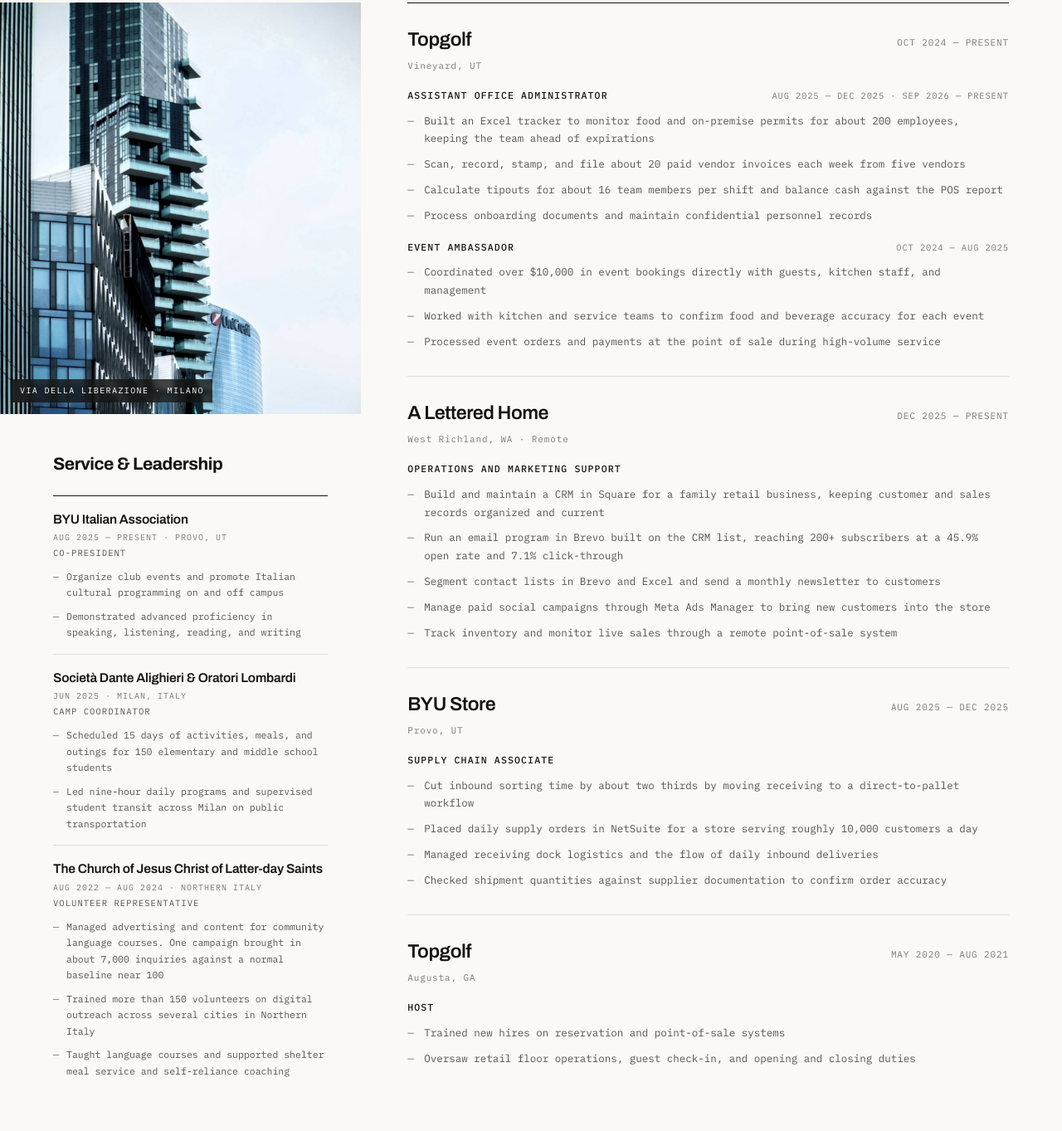
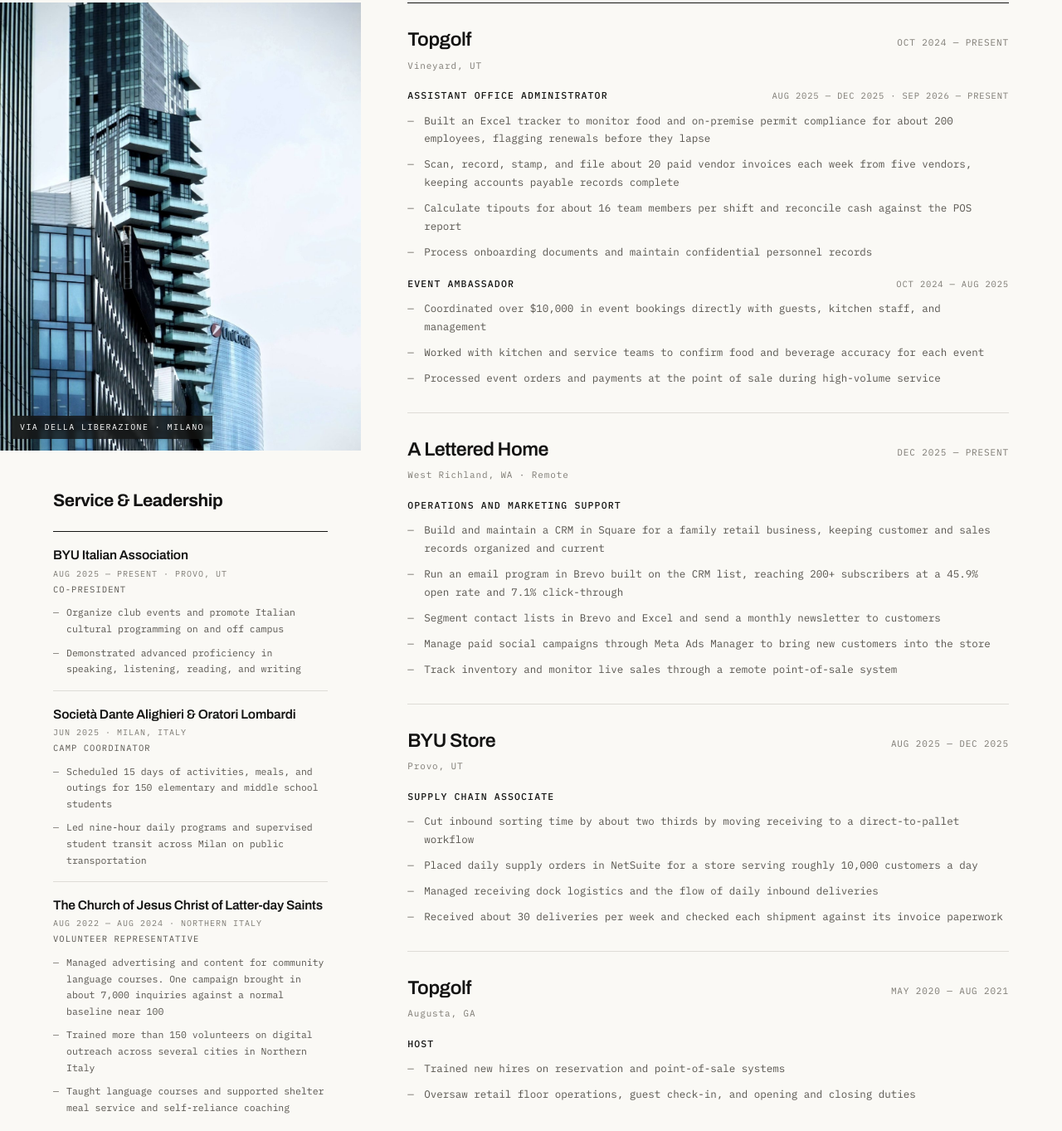
Before and after one commit to jackson-d-puzey/Resume, a plain HTML site: page index.html in a window 1280 px wide. Shown: the part 908-2271 px from the top of the page at 83% size. Drawn offline with Linux system fonts and the light colour scheme.

Commit message:
Sharpen experience wording; no design changes
Same bullets, more precise verbs where the work already matched the
language these postings screen for: permit compliance and renewals,
accounts payable records, reconcile rather than balance. Added the
~30 deliveries a week figure at BYU Store and R to the technical line.

Co-Authored-By: Claude Opus 5 <noreply@anthropic.com>
Claude-Session: https://claude.ai/code/session_01JUo18PZ41E5etYGkczG9Rx

```diff
--- a/index.html
+++ b/index.html
@@ -100,9 +100,9 @@
             <span class="role__dates">AUG 2025 — DEC 2025 · SEP 2026 — PRESENT</span>
           </div>
           <ul class="pts">
-            <li data-en="Built an Excel tracker to monitor food and on-premise permits for about 200 employees, keeping the team ahead of expirations" data-it="Creato un tracker Excel per monitorare i permessi alimentari e di somministrazione di circa 200 dipendenti, anticipando le scadenze">Built an Excel tracker to monitor food and on-premise permits for about 200 employees, keeping the team ahead of expirations</li>
-            <li data-en="Scan, record, stamp, and file about 20 paid vendor invoices each week from five vendors" data-it="Scansiono, registro, timbro e archivio circa 20 fatture fornitori pagate a settimana da cinque fornitori">Scan, record, stamp, and file about 20 paid vendor invoices each week from five vendors</li>
-            <li data-en="Calculate tipouts for about 16 team members per shift and balance cash against the POS report" data-it="Calcolo le mance per circa 16 membri del team per turno e riconcilio la cassa con il report POS">Calculate tipouts for about 16 team members per shift and balance cash against the POS report</li>
+            <li data-en="Built an Excel tracker to monitor food and on-premise permit compliance for about 200 employees, flagging renewals before they lapse" data-it="Creato un tracker Excel per monitorare la conformità dei permessi alimentari e di somministrazione di circa 200 dipendenti, segnalando i rinnovi prima della scadenza">Built an Excel tracker to monitor food and on-premise permit compliance for about 200 employees, flagging renewals before they lapse</li>
+            <li data-en="Scan, record, stamp, and file about 20 paid vendor invoices each week from five vendors, keeping accounts payable records complete" data-it="Scansiono, registro, timbro e archivio circa 20 fatture fornitori pagate a settimana da cinque fornitori, mantenendo completi i registri della contabilità fornitori">Scan, record, stamp, and file about 20 paid vendor invoices each week from five vendors, keeping accounts payable records complete</li>
+            <li data-en="Calculate tipouts for about 16 team members per shift and reconcile cash against the POS report" data-it="Calcolo le mance per circa 16 membri del team per turno e riconcilio la cassa con il report POS">Calculate tipouts for about 16 team members per shift and reconcile cash against the POS report</li>
             <li data-en="Process onboarding documents and maintain confidential personnel records" data-it="Gestisco i documenti di onboarding e mantengo i fascicoli riservati del personale">Process onboarding documents and maintain confidential personnel records</li>
           </ul>
         </div>
@@ -156,7 +156,7 @@
             <li data-en="Cut inbound sorting time by about two thirds by moving receiving to a direct-to-pallet workflow" data-it="Ridotto di circa due terzi i tempi di smistamento in entrata introducendo un flusso diretto su pallet">Cut inbound sorting time by about two thirds by moving receiving to a direct-to-pallet workflow</li>
             <li data-en="Placed daily supply orders in NetSuite for a store serving roughly 10,000 customers a day" data-it="Effettuato ordini giornalieri in NetSuite per un negozio con circa 10.000 clienti al giorno">Placed daily supply orders in NetSuite for a store serving roughly 10,000 customers a day</li>
             <li data-en="Managed receiving dock logistics and the flow of daily inbound deliveries" data-it="Gestito la logistica del dock di ricezione e il flusso delle consegne giornaliere">Managed receiving dock logistics and the flow of daily inbound deliveries</li>
-            <li data-en="Checked shipment quantities against supplier documentation to confirm order accuracy" data-it="Verificato le quantità spedite rispetto alla documentazione fornitori per confermare l&#39;accuratezza degli ordini">Checked shipment quantities against supplier documentation to confirm order accuracy</li>
+            <li data-en="Received about 30 deliveries per week and checked each shipment against its invoice paperwork" data-it="Ricevuto circa 30 consegne a settimana e verificato ogni spedizione rispetto ai documenti di fattura">Received about 30 deliveries per week and checked each shipment against its invoice paperwork</li>
           </ul>
         </div>
       </article>
@@ -316,7 +316,7 @@
 
         <p class="sub sub--sp" data-en="Technical" data-it="Competenze Tecniche">Technical</p>
         <ul class="pts" style="padding-top:14px">
-          <li data-en="Microsoft Excel (advanced formulas, pivot tables) · Tableau · SQL · VBA" data-it="Microsoft Excel (formule avanzate, tabelle pivot) · Tableau · SQL · VBA">Microsoft Excel (advanced formulas, pivot tables) · Tableau · SQL · VBA</li>
+          <li data-en="Microsoft Excel (advanced formulas, pivot tables) · Tableau · SQL · VBA · R" data-it="Microsoft Excel (formule avanzate, tabelle pivot) · Tableau · SQL · VBA · R">Microsoft Excel (advanced formulas, pivot tables) · Tableau · SQL · VBA · R</li>
           <li data-en="NetSuite · Square · Brevo · Meta Ads · CRM and point-of-sale systems" data-it="NetSuite · Square · Brevo · Meta Ads · sistemi CRM e POS">NetSuite · Square · Brevo · Meta Ads · CRM and point-of-sale systems</li>
           <li data-en="English (native) · Italian (professional working proficiency)" data-it="Inglese (madrelingua) · Italiano (competenza professionale)">English (native) · Italian (professional working proficiency)</li>
         </ul>
```
